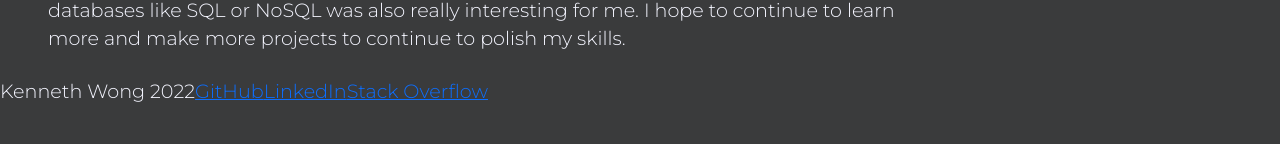
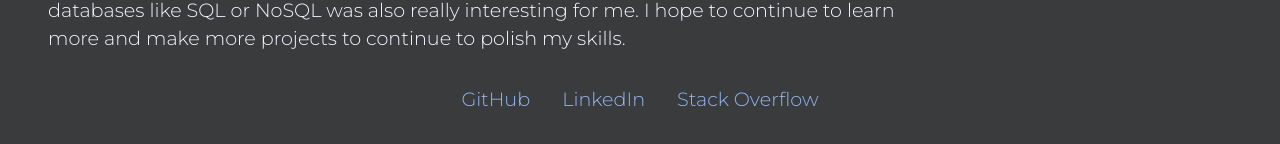
Before and after one commit to KennWg/react-portfolio, a React (Create React App) app in the folder react-portfolio/: page / in a window 1280 px wide. Shown: the part 454-598 px from the top of the page. Built offline with nearby package versions, Linux system fonts and the light colour scheme.

Commit message:
fixed footer styling

```diff
--- a/react-portfolio/public/index.html
+++ b/react-portfolio/public/index.html
@@ -10,37 +10,14 @@
       content="Web site created using create-react-app"
     />
     <link rel="apple-touch-icon" href="%PUBLIC_URL%/logo192.png" />
-    <!--
-      manifest.json provides metadata used when your web app is installed on a
-      user's mobile device or desktop. See https://developers.google.com/web/fundamentals/web-app-manifest/
-    -->
     <link rel="manifest" href="%PUBLIC_URL%/manifest.json" />
-    <!--
-      Notice the use of %PUBLIC_URL% in the tags above.
-      It will be replaced with the URL of the `public` folder during the build.
-      Only files inside the `public` folder can be referenced from the HTML.
-
-      Unlike "/favicon.ico" or "favicon.ico", "%PUBLIC_URL%/favicon.ico" will
-      work correctly both with client-side routing and a non-root public URL.
-      Learn how to configure a non-root public URL by running `npm run build`.
-    -->
     <link rel="preconnect" href="https://fonts.googleapis.com">
     <link rel="preconnect" href="https://fonts.gstatic.com" crossorigin>
     <link href="https://fonts.googleapis.com/css2?family=Montserrat:wght@300&display=swap" rel="stylesheet">
-    <title>React App</title>
+    <title>My Portfolio</title>
   </head>
   <body>
     <noscript>You need to enable JavaScript to run this app.</noscript>
     <div id="root"></div>
-    <!--
-      This HTML file is a template.
-      If you open it directly in the browser, you will see an empty page.
-
-      You can add webfonts, meta tags, or analytics to this file.
-      The build step will place the bundled scripts into the <body> tag.
-
-      To begin the development, run `npm start` or `yarn start`.
-      To create a production bundle, use `npm run build` or `yarn build`.
-    -->
   </body>
 </html>
--- a/react-portfolio/src/components/Footer/index.js
+++ b/react-portfolio/src/components/Footer/index.js
@@ -2,12 +2,11 @@ import React from "react";
 
 function Footer() {
     return(
-        <div>
-            Kenneth Wong 2022
-            <a href="https://github.com/KennWg">GitHub</a>
-            <a href="https://www.linkedin.com/in/kenneth-wong-752829227/">LinkedIn</a>
-            <a href="https://stackoverflow.com/users/17565463/kennwg">Stack Overflow</a>
-        </div>
+        <footer className="px-2 py-2 d-flex justify-content-center">
+            <a href="https://github.com/KennWg" className="px-3" target="_blank" rel="noreferrer noopener">GitHub</a>
+            <a href="https://www.linkedin.com/in/kenneth-wong-752829227/"className="px-3" target="_blank" rel="noreferrer noopener">LinkedIn</a>
+            <a href="https://stackoverflow.com/users/17565463/kennwg"className="px-3" target="_blank" rel="noreferrer noopener">Stack Overflow</a>
+        </footer>
     );
 };
 
--- a/react-portfolio/src/index.css
+++ b/react-portfolio/src/index.css
@@ -88,3 +88,10 @@ nav  li {
   background-image: url("./assets//cards/card6.jpg");
   background-position: center;
 }
+
+/* footer */
+
+footer a {
+  text-decoration: none;
+  color: var(--color4);
+}
```
